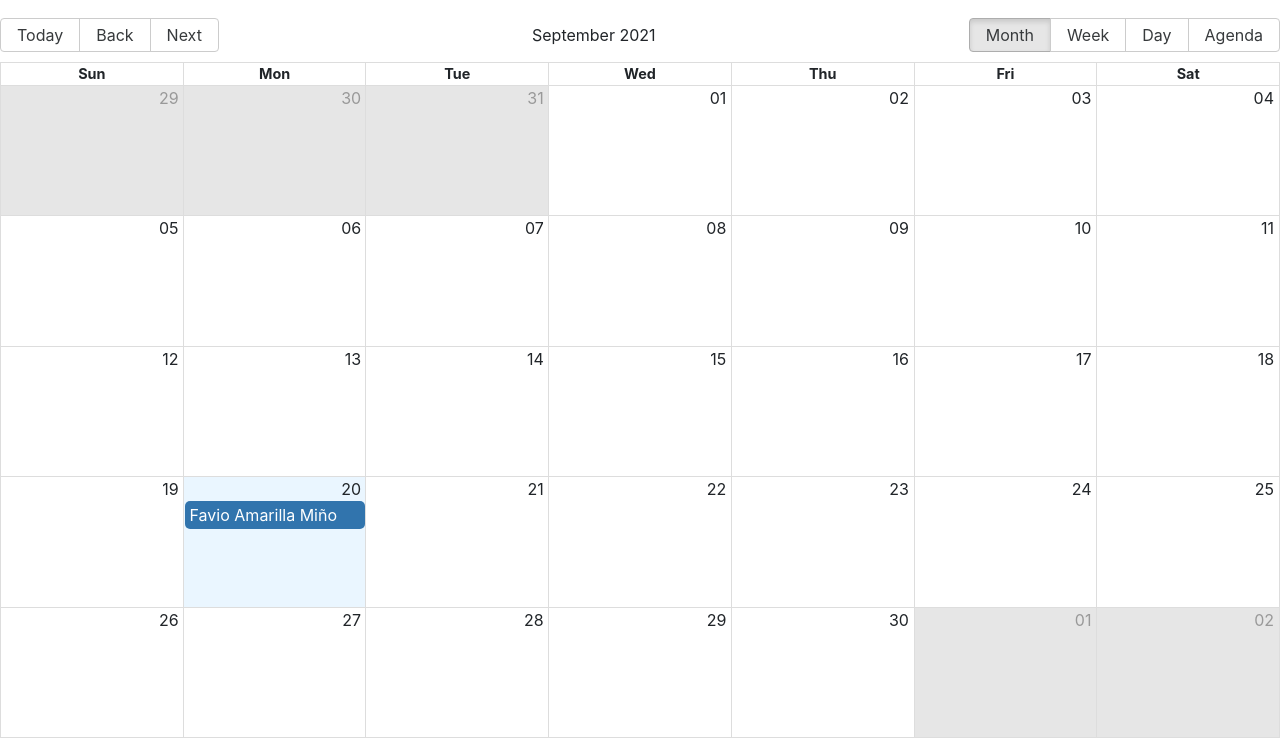
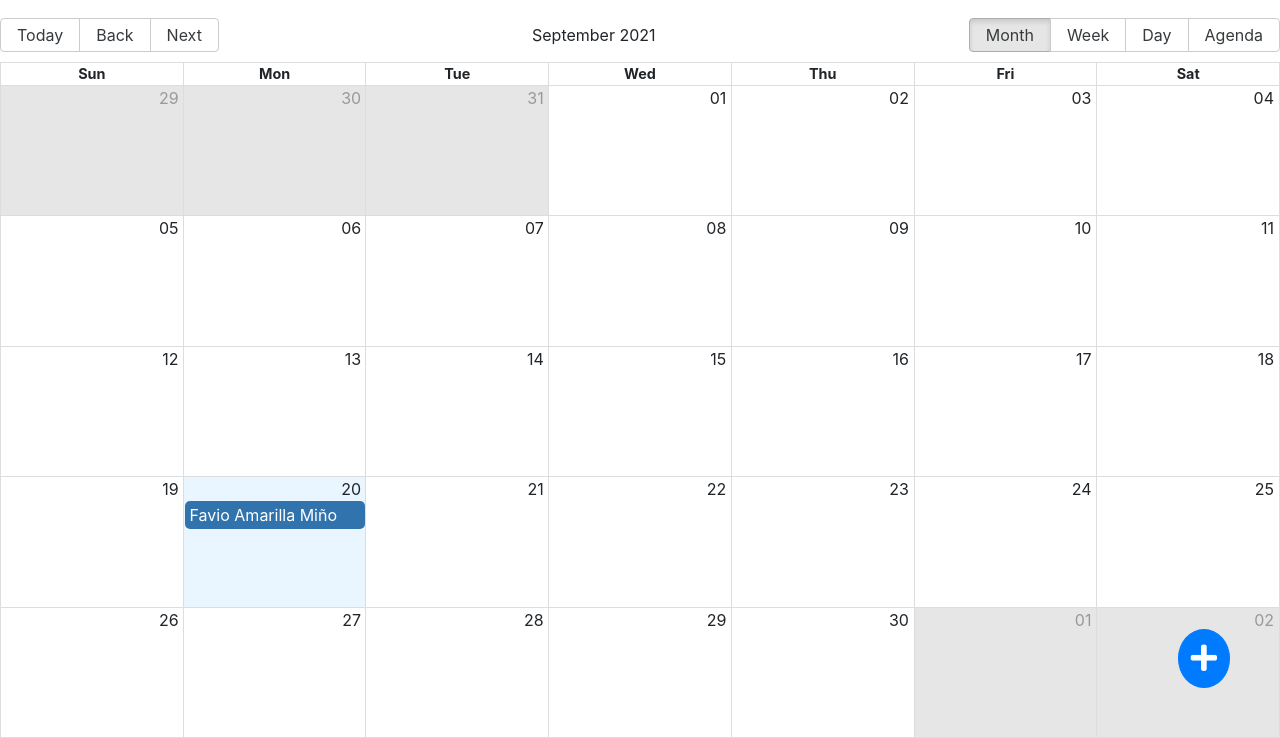
Before and after one commit to favioamarillapy/react-06-calendar, a React app: page / in a window 1280 px wide. Shown: the part 62-800 px from the top of the page. Built offline with nearby package versions, Linux system fonts and the light colour scheme; some packages are replaced by stand-ins of ours.

Commit message:
Added button to create new events

```diff
--- a/src/components/calendar/CalendarModal.js
+++ b/src/components/calendar/CalendarModal.js
@@ -7,6 +7,7 @@ import Swal from 'sweetalert2'
 import { useForm } from '../../hook/useForm';
 import { useDispatch, useSelector } from 'react-redux'
 import { openModal } from '../actions/modalAction'
+import { startSetActive } from '../actions/calendarAction'
 
 const customStyles = {
     content: {
@@ -24,7 +25,6 @@ Modal.setAppElement('#root');
 
 export const CalendarModal = () => {
 
-    const now = moment();
     const { isOpen } = useSelector(state => state.modal);
     const { active } = useSelector(state => state.calendar);
 
@@ -35,12 +35,15 @@ export const CalendarModal = () => {
     }
 
     const closeModal = () => {
+
+        dispatch(startSetActive({}));
+
         dispatch(openModal(false));
     }
 
     const [formsInput, handleInputChange, formReset] = useForm({
         startDate: active.start,
-        endDate:  active.end,
+        endDate: active.end,
         title: active.title,
         description: active.description
     });
--- a/src/components/calendar/CalendarScreen.js
+++ b/src/components/calendar/CalendarScreen.js
@@ -10,6 +10,7 @@ import { CalendarModal } from './CalendarModal';
 import { openModal } from '../actions/modalAction';
 import { useDispatch } from 'react-redux';
 import { startSetActive } from '../actions/calendarAction';
+import { AddNewEventFab } from '../ui/AddNewEventFab';
 
 
 export const CalendarScreen = () => {
@@ -64,7 +65,11 @@ export const CalendarScreen = () => {
                 onView={onView}
             />
 
+
+            <AddNewEventFab />
+
             <CalendarModal />
+
 
         </div>
     )
--- /dev/null
+++ b/src/components/ui/AddNewEventFab.js
@@ -0,0 +1,21 @@
+import React from 'react'
+import { useDispatch } from 'react-redux'
+import { openModal } from '../actions/modalAction';
+
+export const AddNewEventFab = () => {
+
+    const dispatch = useDispatch();
+
+    const handleAddEvent = () =>{
+
+        dispatch(openModal(true));
+    }
+
+    return (
+        <div>
+            <button className="btn btn-primary btn-fab" onClick={handleAddEvent}>
+                <i className="fas fa-plus"></i>
+            </button>
+        </div>
+    )
+}
--- a/src/styles.css
+++ b/src/styles.css
@@ -66,3 +66,15 @@ body {
     border: 0px solid grey !important;
 
 }
+
+
+
+/* Button fab */
+
+.btn-fab {
+    border-radius: 100%;
+    bottom       : 50px;
+    font-size    : 30px;
+    position     : fixed;
+    right        : 50px;
+}
```
